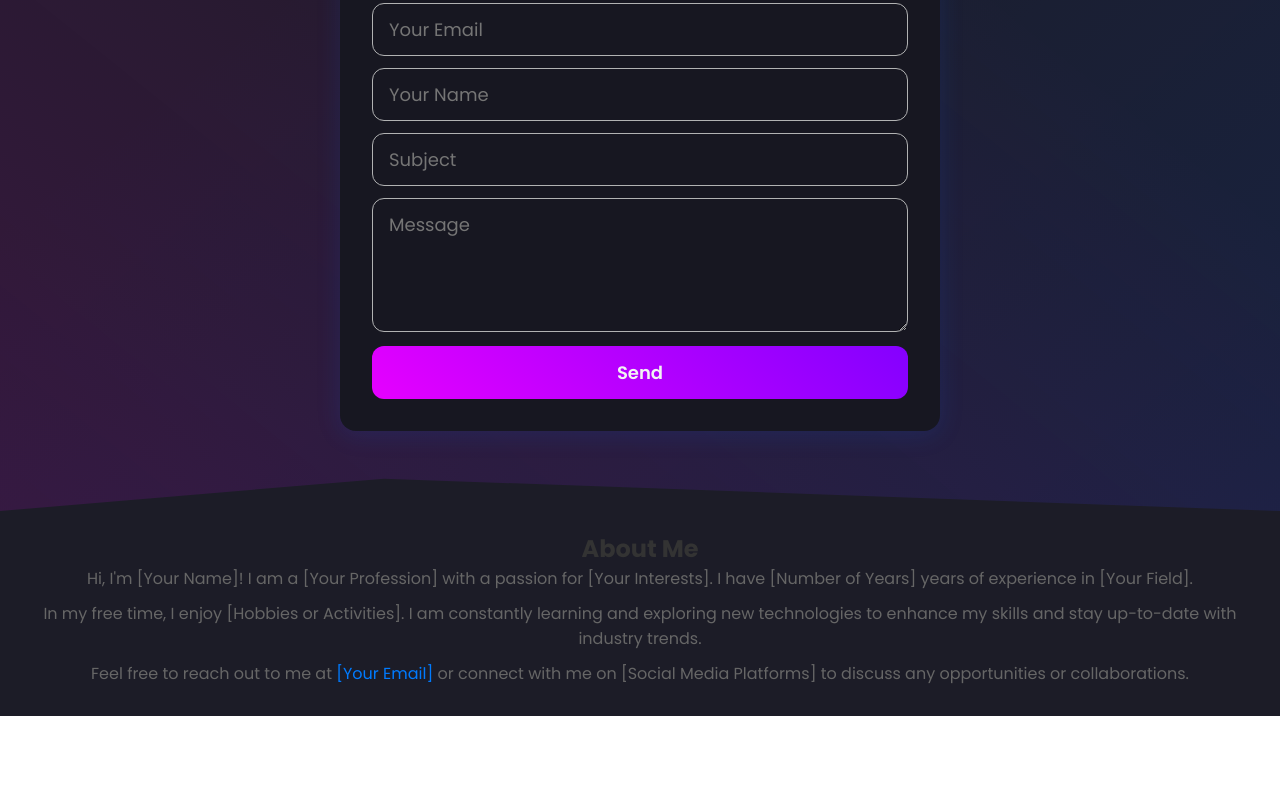
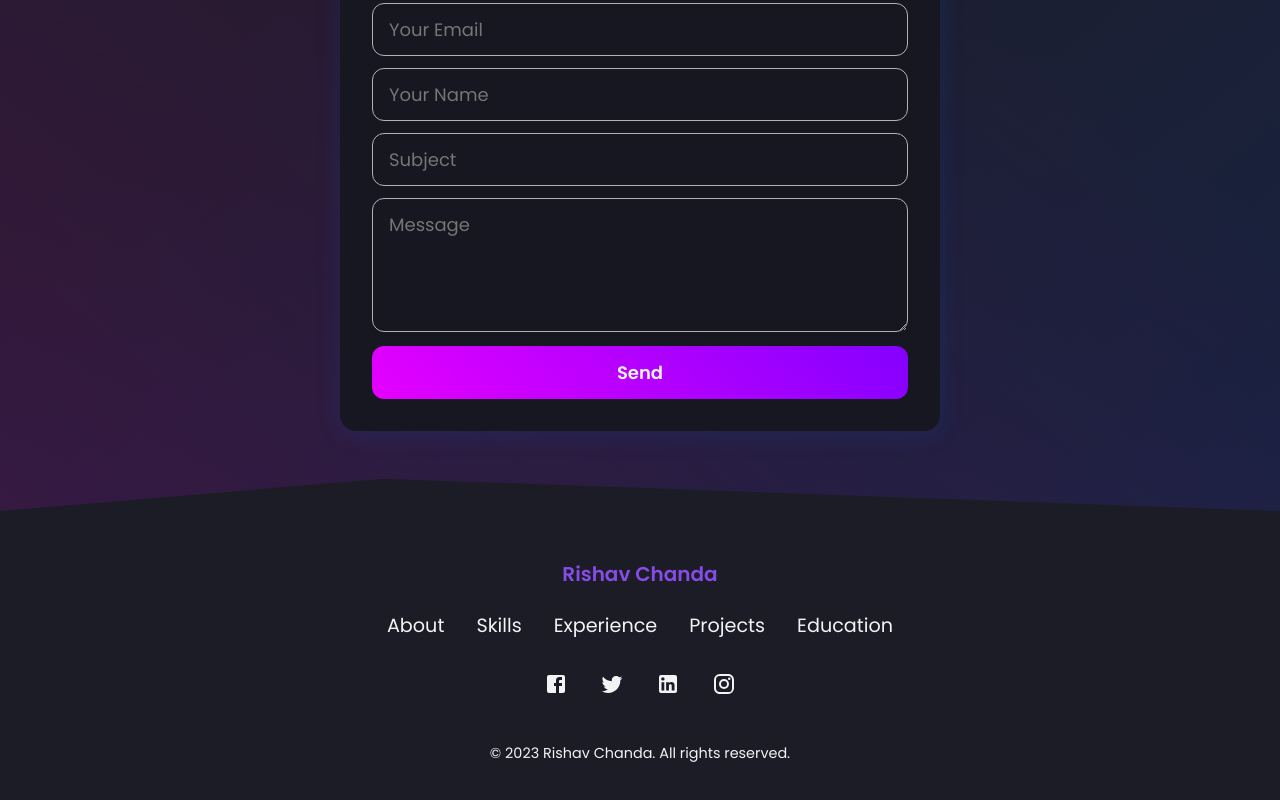
Before and after one commit to prajwol-ghimire/My-Portfolio, a React (Create React App) app: page / in a window 1280 px wide. Shown: the part 4192-4992 px from the top of the page. Before the commit the page ends 4908 px from the top, so only its background shows below. Built offline with nearby package versions, Linux system fonts and the light colour scheme.

Commit message:
About to footer

```diff
--- a/src/App.js
+++ b/src/App.js
@@ -11,7 +11,7 @@ import { BrowserRouter as Router } from "react-router-dom";
 import ProjectDetails from "./components/ProjectDetails";
 import Contact from "./components/Contact";
 import { useState } from "react";
-import About from './components/About/index.js';
+import Footer from './components/Footer/index.js';
 
 const Body = styled.div`
   background-color: ${({ theme }) => theme.bg};
@@ -45,8 +45,7 @@ function App() {
             <Education />
             <Contact />
           </Wrapper>
-                <About />
-          {/* <Footer /> */}
+          <Footer />
           {openModal.state &&
             <ProjectDetails openModal={openModal} setOpenModal={setOpenModal} />
           }
--- a/src/components/About/index.js
+++ /dev/null
@@ -1,44 +0,0 @@
-import React from 'react';
-import styled from 'styled-components';
-const AboutContainer = styled.div`
-    text-align: center;
-    padding: 20px;
-`;
-
-const Heading = styled.h1`
-    font-size: 24px;
-    color: #333;
-`;
-
-const Paragraph = styled.p`
-    font-size: 16px;
-    color: #666;
-    margin-bottom: 10px;
-`;
-
-const Link = styled.a`
-    color: #007bff;
-    text-decoration: none;
-    &:hover {
-        text-decoration: underline;
-    }
-`;
-
-const About = () => {
-    return (
-        <AboutContainer>
-            <Heading>About Me</Heading>
-            <Paragraph>
-                Hi, I'm [Your Name]! I am a [Your Profession] with a passion for [Your Interests]. I have [Number of Years] years of experience in [Your Field].
-            </Paragraph>
-            <Paragraph>
-                In my free time, I enjoy [Hobbies or Activities]. I am constantly learning and exploring new technologies to enhance my skills and stay up-to-date with industry trends.
-            </Paragraph>
-            <Paragraph>
-                Feel free to reach out to me at <Link href="mailto:[Your Email]">[Your Email]</Link> or connect with me on [Social Media Platforms] to discuss any opportunities or collaborations.
-            </Paragraph>
-        </AboutContainer>
-    );
-};
-
-export default About;
--- /dev/null
+++ b/src/components/Footer/index.js
@@ -0,0 +1,114 @@
+import styled from 'styled-components';
+import FacebookIcon from '@mui/icons-material/Facebook';
+import TwitterIcon from '@mui/icons-material/Twitter';
+import LinkedInIcon from '@mui/icons-material/LinkedIn';
+import InstagramIcon from '@mui/icons-material/Instagram';
+import { Bio } from '../../data/constants';
+
+const FooterContainer = styled.div`
+  width: 100%;
+  padding: 2rem 0;
+  display: flex;
+  justify-content: center;
+  //background: linear-gradient(100.26deg, rgba(0, 102, 255, 0.05) 42.33%, rgba(150, 0, 225, 0.05) 127.07%);
+`;
+
+
+const FooterWrapper = styled.footer`
+  width: 100%;
+  max-width: 1200px;
+  display: flex;
+  flex-direction: column;
+  gap: 14px;
+  align-items: center;
+  padding: 1rem;
+  color: ${({ theme }) => theme.text_primary};
+`;
+
+const Logo = styled.h1`
+  font-weight: 600;
+  font-size: 20px;
+  color: ${({ theme }) => theme.primary};
+`;
+
+const Nav = styled.nav`
+  width: 100%;
+  max-width: 800px;
+  margin-top: 0.5rem;
+  display: flex;
+  flex-direction: row;
+  gap: 2rem;
+  justify-content: center;
+  @media (max-width: 768px) {
+    flex-wrap: wrap;
+    gap: 1rem;
+    justify-content: center;
+    text-align: center;
+    font-size: 12px;
+  }
+`;
+
+const NavLink = styled.a`
+color: ${({ theme }) => theme.text_primary};
+  text-decoration: none;
+  font-size: 1.2rem;
+  transition: color 0.2s ease-in-out;
+  &:hover {
+    color: ${({ theme }) => theme.primary};
+  }
+  @media (max-width: 768px) {
+    font-size: 1rem;
+  }
+`;
+
+const SocialMediaIcons = styled.div`
+  display: flex;
+  margin-top: 1rem;
+`;
+
+const SocialMediaIcon = styled.a`
+  display: inline-block;
+  margin: 0 1rem;
+  font-size: 1.5rem;
+  color: ${({ theme }) => theme.text_primary};
+  transition: color 0.2s ease-in-out;
+  &:hover {
+    color: ${({ theme }) => theme.primary};
+  }
+`;
+
+const Copyright = styled.p`
+  margin-top: 1.5rem;
+  font-size: 0.9rem;
+  color: ${({ theme }) => theme.soft2};
+  text-align: center;
+`;
+
+function Footer() {
+  return (
+    <FooterContainer>
+      <FooterWrapper>
+        <Logo>Rishav Chanda</Logo>
+        <Nav>
+          <NavLink href="#about">About</NavLink>
+          <NavLink href="#skills">Skills</NavLink>
+          <NavLink href="#experience">Experience</NavLink>
+          <NavLink href="#projects">Projects</NavLink>
+          <NavLink href="#education">Education</NavLink>
+        </Nav>
+        <SocialMediaIcons>
+          <SocialMediaIcon href={Bio.facebook} target="display"><FacebookIcon /></SocialMediaIcon>
+          <SocialMediaIcon href={Bio.twitter} target="display"><TwitterIcon /></SocialMediaIcon>
+          <SocialMediaIcon href={Bio.linkedin} target="display"><LinkedInIcon /></SocialMediaIcon>
+          <SocialMediaIcon href={Bio.insta} target="display"><InstagramIcon /></SocialMediaIcon>
+        </SocialMediaIcons>
+        <Copyright>
+          &copy; 2023 Rishav Chanda. All rights reserved.
+        </Copyright>
+
+      </FooterWrapper>
+    </FooterContainer>
+  );
+}
+
+export default Footer;
```
Also changed, not shown: src/components/About/AboutStyle.js (deleted, +0 -19 lines).
